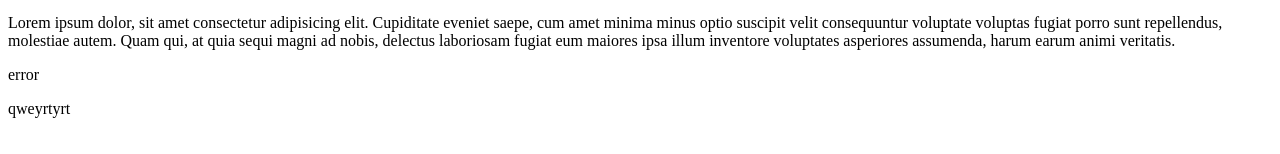
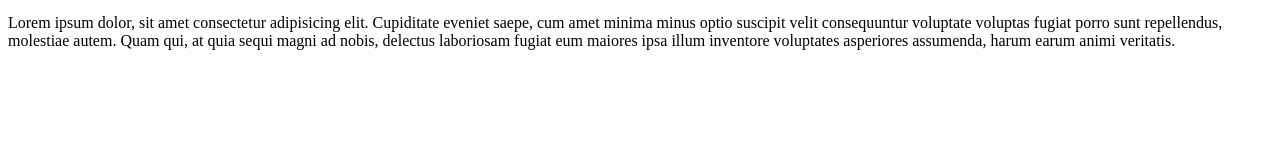
Before and after one commit to kozachuk-ivan/projectorio, a plain HTML site: page index.html in a window 1280 px wide. Shown: the part 172-326 px from the top of the page. Drawn offline with Linux system fonts and the light colour scheme.

Commit message:
delete some tags with text

```diff
--- a/index.html
+++ b/index.html
@@ -27,7 +27,5 @@
 			ipsa illum inventore voluptates asperiores assumenda, harum earum animi
 			veritatis.
 		</p>
-		<p class="error">error</p>
-		<p>qweyrtyrt</p>
 	</body>
 </html>
```
